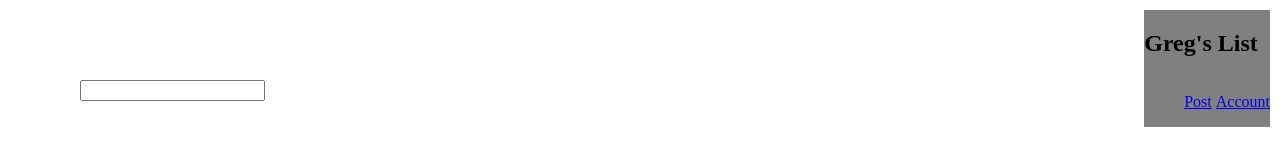
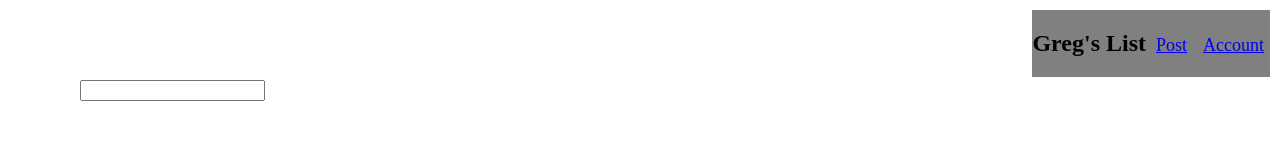
Before and after one commit to Simonmaxwell/gregslist, a plain HTML site: page index.html in a window 1280 px wide. Drawn offline with Linux system fonts and the light colour scheme.

Commit message:
slightly better

```diff
--- a/index.html
+++ b/index.html
@@ -2,20 +2,20 @@
 <html>
 
 <head>
-	<title ></title>
-	 <link rel="stylesheet" type="text/css" href="main.css">
+	<title >CSS Layout Example</title>
+	<link rel="stylesheet" type="text/css" href="main.css">
 </head>
 
 <body>
+
 	<header>
-	<nav>
-		<a><h1>Greg's List</h1></a>
-		<ul>
-			<li><a href="index.html">Post</a></li>
-			<li><a href="index.html">Account</a></li>
-		</ul>
-	</nav>
-    </header>
+		<nav>
+			<a class="greg"><h1>Greg's List</h1></a>
+			<a class="nav-item" href="index.html">Post</a>
+			<a class="nav-item" href="index.html">Account</a>
+		</nav>
+	</header>
+
 	<section>
 		<form>
 			<label></label>
--- a/main.css
+++ b/main.css
@@ -5,12 +5,6 @@
 body {
   margin: 0;
   padding: 80px;
-}
-
-.greg{
-  display: inline-block;
-  border-radius: 100%;
-  font-weight: 800;
 }
 
 header {
@@ -28,12 +22,13 @@ nav{
   position: absolute;
 }
 
-nav ul{
-  display: inline-block;
-  list-style: none;
+.nav-item {
+  font-size: 18px;
+  padding: 0 6px;
 }
 
-nav li{
+.greg{
   display: inline-block;
-
+  border-radius: 100%;
+  font-weight: 800;
 }
```
